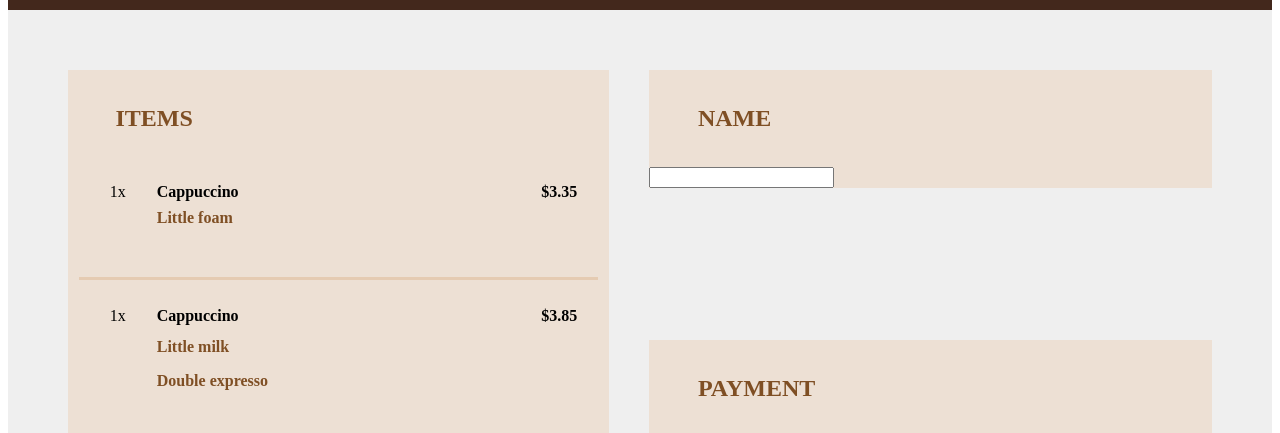
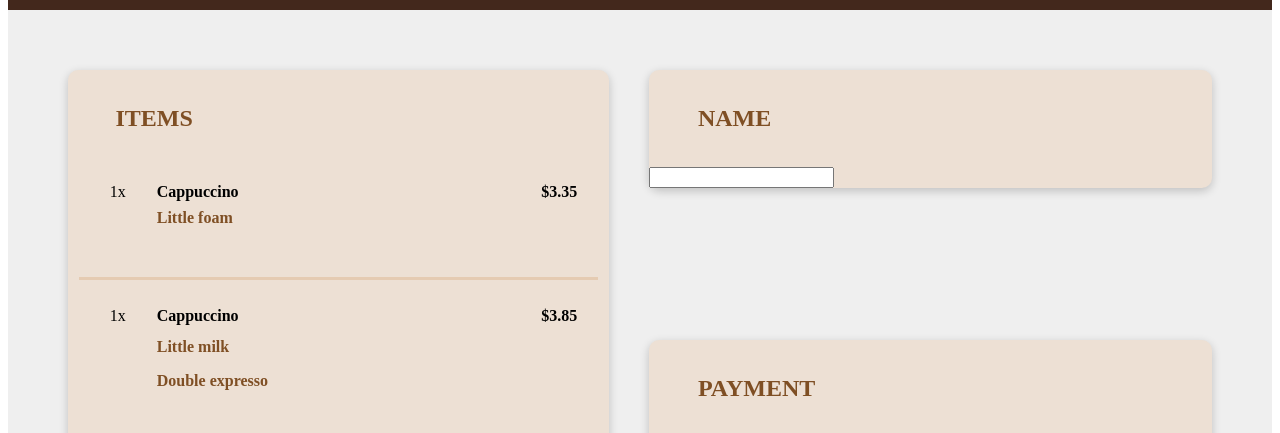
Before and after one commit to RafaelPinto/web-dev-intro, a plain HTML site: page css_project/index.html in a window 1280 px wide. Shown: the part 358-791 px from the top of the page. Drawn offline with Linux system fonts and the light colour scheme.

Commit message:
Add round borders and box shadow

```diff
--- a/css_project/style.css
+++ b/css_project/style.css
@@ -47,6 +47,8 @@
   background-color: #ede0d4;
   margin: 20px;
   align-self: start;
+  border-radius: 10px;
+  box-shadow: 0 3px 10px rgb(0 0 0 / 0.2);
 }
 
 .checkout-section-name {
```
